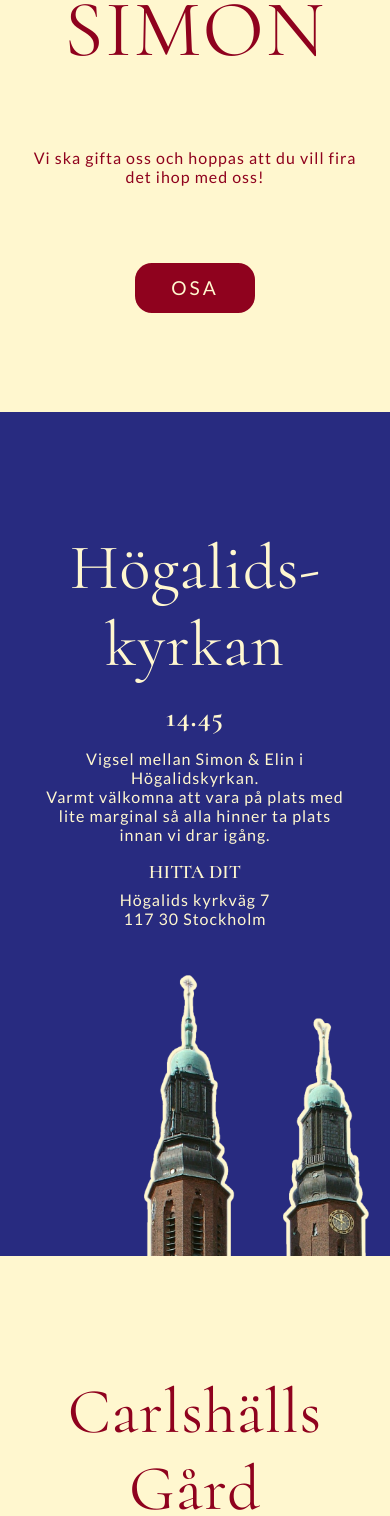
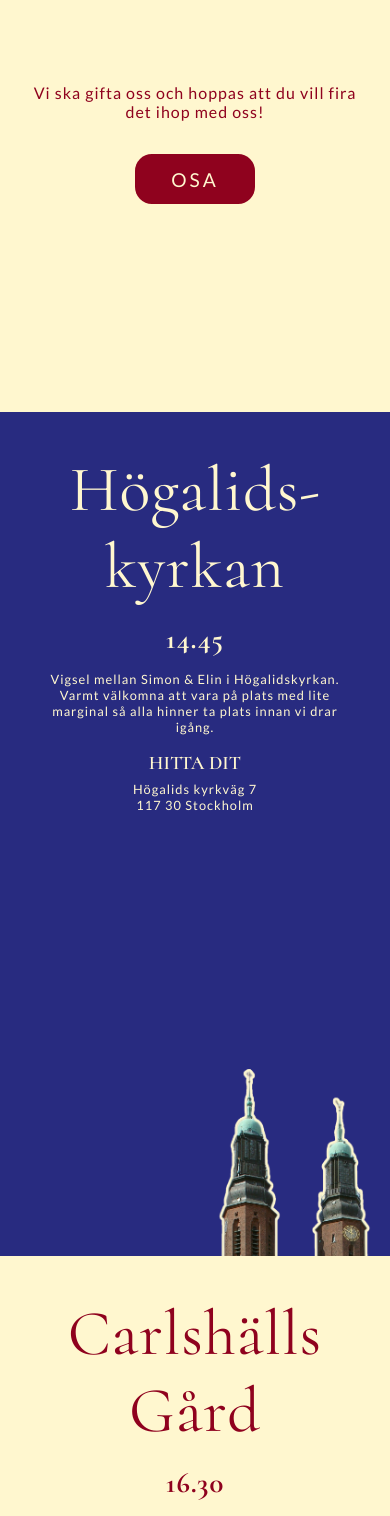
Before and after one commit to elinfors/27sept, a React (Create React App) app: page / in a window 390 px wide. Shown: the part 432-1948 px from the top of the page. Built offline with nearby package versions, Linux system fonts and the light colour scheme; a web font is replaced by a local one.

Commit message:
Center for prod

```diff
--- a/src/App.css
+++ b/src/App.css
@@ -31,6 +31,7 @@
   color: #8F021E;
   align-items: center;
   padding:10%;
+  text-align: center;
 }
 
 .header-small-title{
@@ -39,6 +40,7 @@
   color: #8F021E;
   font-family: "Lato", serif;
   letter-spacing: 1px;
+  text-align: center;
 }
 .header-date-small{
   margin-top: 1%;
@@ -47,6 +49,7 @@
   font-family: "lato", serif;
   font-weight: 400;
   letter-spacing: 1px;
+  text-align: center;
 
 }
 .header-location{
@@ -62,6 +65,7 @@
   left: 0;
   bottom: 0;
   right: 0;
+  text-align: center;
 
 }
 .OSA-button{
@@ -98,7 +102,7 @@
   font-weight: 800;
 }
 .Section-description{
-  font-size: 1em;
+  font-size: 0.8em;
   color: #8F021E;
   font-family: "lato", serif;
   font-weight: 400;
@@ -108,21 +112,21 @@
 }
 .Section-description-light{
   color: #FFF7CF;
-  font-size: 1em;
+  font-size: 0.8em;
   font-family: "lato", serif;
   font-weight: 400;
   letter-spacing: 1px;
   margin-top: 5%;
 }
 .Section-description-info{
-  font-size: 1em;
+  font-size: 0.8em;
   color: #FFF7CF;
   font-family: "lato", serif;
   font-weight: 400;
   letter-spacing: 1px;
 }
 .Section-description_direction{
-  font-size: 1em;
+  font-size: 0.8em;
   color: #8F021E;
   font-family: "lato", serif;
   font-weight: 400;
@@ -300,7 +304,7 @@
   cursor: pointer;
 }
 .form-container label {
-  font-size: 1em;
+  font-size: 0.8em;
   letter-spacing: 1px;
   text-align: left;
 }
@@ -310,7 +314,7 @@
   letter-spacing: 0.1em;
   background: #ffffff;
   color:#717171;
-  font-size: 1em;
+  font-size: 0.8em;
   padding: 0.5em;
   font-family: 'Lato';
   letter-spacing: 1px;
@@ -365,14 +369,15 @@
   height: 100vh;
   justify-content: flex-start;
   position:relative;
+  text-align: center;
 }
 .Section-title{
   overflow-x: hidden;
   word-wrap: break-word;
+  text-align: center;
 }
 .Schedule-container{
   justify-content: center;
-  margin-top: 20%;
   line-break: normal;
   padding:10%
 }
@@ -382,7 +387,7 @@ align-items: center;
 
 }
 .Schedule-content img{
-  max-width: 60%;
+  max-width: 40%;
   position: absolute;
   right: 0;
   bottom: 0;
@@ -395,7 +400,6 @@ align-items: center;
 }
 .Venue-container{
   justify-content: center;
-  margin-top: 20%;
   padding:10%
 }
 .Venue-image-container{
@@ -404,7 +408,7 @@ align-items: center;
 
 }
 .Venue-content img{
-  max-width: 60%;
+  max-width: 40%;
   position: absolute;
   right: 0;
   bottom: 0;
@@ -418,7 +422,7 @@ align-items: center;
 }
 .Info-container{
   justify-content: center;
-  padding:10%
+  padding:10%;
 }
 .Info-image-container{
 justify-content: center;
@@ -426,14 +430,14 @@ align-items: center;
 
 }
 .Info-content img{
-  max-width: 60%;
+  max-width: 40%;
   position: absolute;
   right: 0;
   bottom: 0;
 }
 .header-button{
-padding: 15%;
-position: absolute;
+padding: 10%;
+position: relative;
 left: 0;
 bottom: 0;
 right: 0;
@@ -441,7 +445,7 @@ right: 0;
 .OSA-button{
   min-width: 120px;
   font-size: 1.2em;
-  margin-bottom: 15%;
+  margin-bottom: 5%;
 }
 }
 
```
